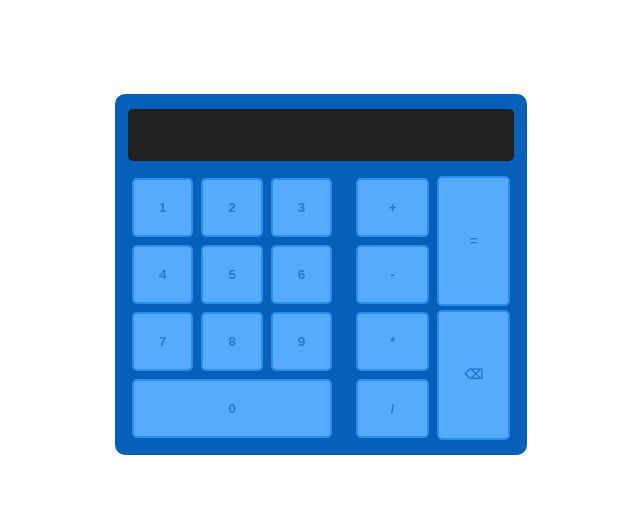
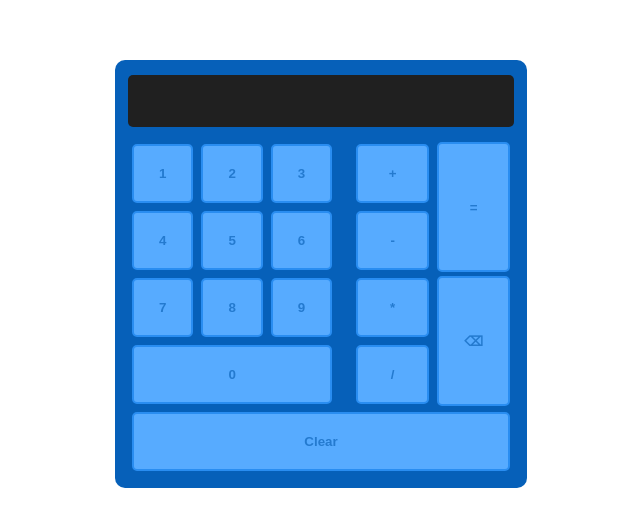
Before and after one commit to krypticpro/Calculator, a plain HTML site: page index.html in a window 1280 px wide. Shown: the part 134-660 px from the top of the page, without its empty margins (319-959 px from the left). Drawn offline with Linux system fonts and the light colour scheme.

Commit message:
Add Clear Button

```diff
--- a/index.html
+++ b/index.html
@@ -35,6 +35,7 @@
             <button class="operator" id="backspace">&#x232B;</button>
           </div>
         </div>
+        <button id="clear">Clear</button>
       </div>
     </div>
 
--- a/script.js
+++ b/script.js
@@ -6,6 +6,7 @@ const opButtons = [...getOpButtons];
 const displayArray = [];
 const numInputs = ["1", "2", "3", "4", "5", "6", "7", "8", "9", "0"];
 const opInputs = ["+", "-", "*", "/"];
+const clear = document.getElementById("clear");
 
 function backspace(str) {
   let newStr = str.slice(0, -1);
@@ -14,7 +15,6 @@ function backspace(str) {
 
 window.onload = (e) => {
   const click = new MouseEvent("click");
-  console.log("page is fully loaded");
   display.focus();
   display.click();
 };
@@ -104,3 +104,7 @@ opButtons.map((e, i) => {
     });
   }
 });
+
+clear.addEventListener("click", (e) => {
+  display.value = "";
+});
--- a/style.css
+++ b/style.css
@@ -51,11 +51,6 @@ body {
   gap: 4px;
 }
 
-.number {
-  font-weight: 900;
-  font-size: 900;
-}
-
 #zero {
   grid-column: 1 / span 3;
 }
@@ -68,11 +63,6 @@ body {
   gap: 4px;
 }
 
-.operator {
-  font-weight: 900;
-  font-size: 900;
-}
-
 #equals {
   grid-area: 1 / 2 / span 2 / 3;
   height: 100%;
@@ -83,6 +73,13 @@ body {
   height: 100%;
 }
 
+#clear {
+  justify-self: flex-end;
+  align-self: center;
+  width: 99%;
+  margin-top: 6px;
+}
+
 .button-section {
   display: flex;
   flex-flow: row nowrap;
@@ -90,12 +87,13 @@ body {
   align-items: center;
 }
 
-.button-section button {
+button {
   padding: 20px 25px;
   margin: 2px;
   border: 2.5px solid rgb(41, 141, 241);
   border-radius: 5px;
   background-color: rgb(87, 171, 255);
   color: rgb(36, 122, 207);
-  font-weight: 100%;
+  font-weight: 900;
+  font-size: 900;
 }
```
